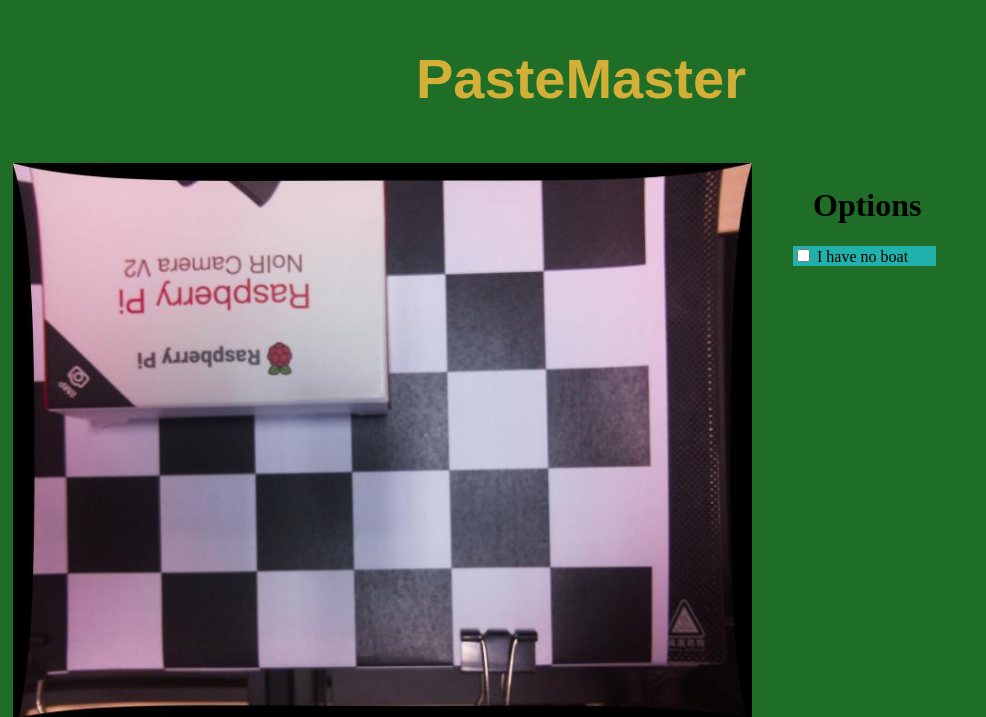
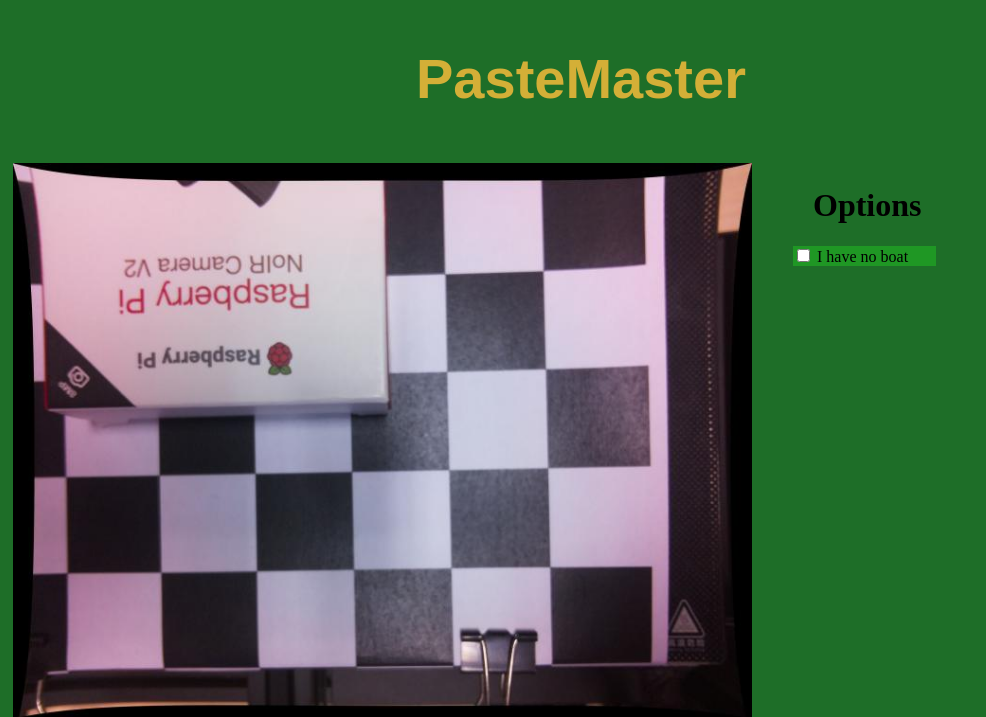
Before and after one commit to jesseKeeper/PasteMaster, a Flask app: page /start.html in a window 1280 px wide, with the pointer over the restyled element. Shown: the top 717 px of the page, without its empty margins (0-986 px from the left). Run offline with Flask 2, Linux system fonts and the light colour scheme; some web fonts are replaced.

Commit message:
start file

```diff
--- a/static/styles/site.css
+++ b/static/styles/site.css
@@ -52,7 +52,7 @@
 }
 
 .pcb-option:hover {
-  background-color: lightseagreen;
+  background-color: rgba(32, 178, 34, 0.6);
 }
 
 .pcb-image {
```
